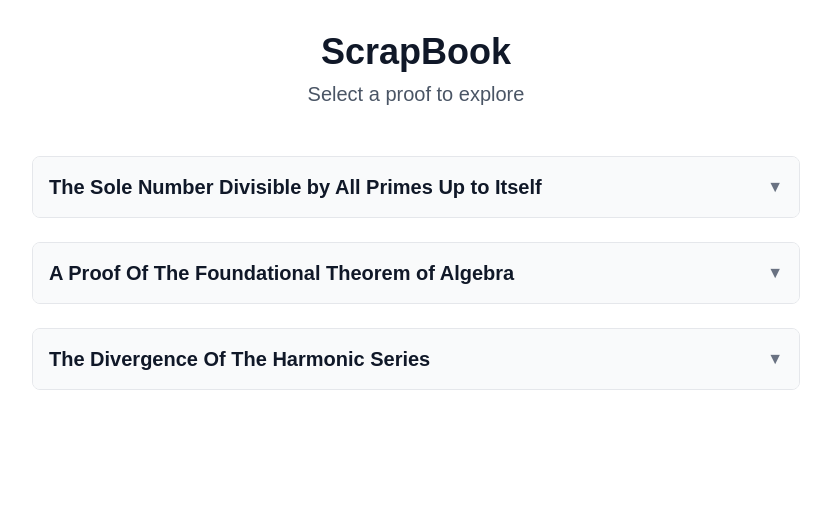
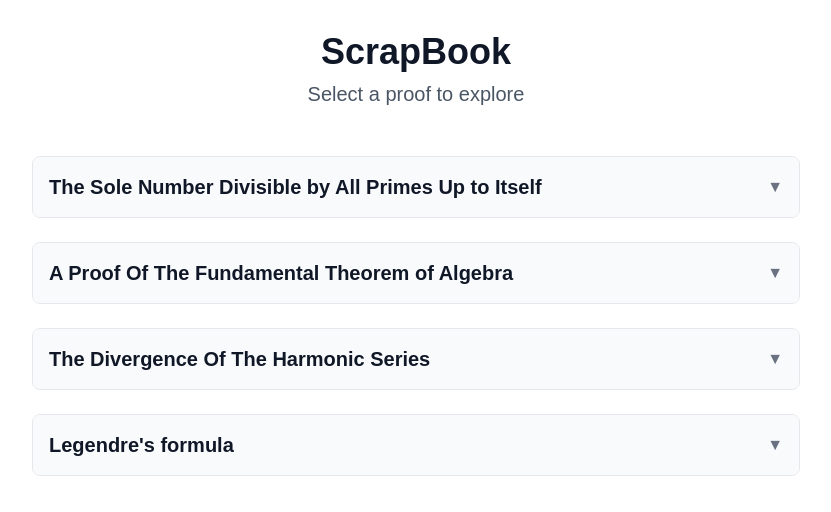
Before and after one commit to ion530/Math-Notes, a Next.js app: page /closed in a window 1280 px wide. Shown: the top 512 px of the page, without its empty margins (224-1055 px from the left). Built offline with nearby package versions, Linux system fonts and the light colour scheme.

Commit message:
Legendre's formula

```diff
--- a/app/closed/page.js
+++ b/app/closed/page.js
@@ -14,10 +14,11 @@ const proofs = [
     \\\\
     &\\text{Claim: } \\forall y \\in [X,X^2], \\ y \\text{ is prime } \\iff y \\equiv 1 \\ (\\mathrm{mod}\\ X). \\\\
     &\\text{Proof of Claim:} \\\\
-    &\\quad (\\Rightarrow) \\text{ Let } y \\text{ be prime. Suppose } y \\not\\equiv 1 \\ (\\mathrm{mod}\\ X). \\\\
-    &\\quad\\quad \\text{Then } y = kX + r \\text{ where } 2 \\leq r \\leq X. \\\\
-    &\\quad\\quad \\exists \\text{prime p} \\leq r<y \\text{ dividing } r \\text{ (since } r \\geq 2). \\\\
-    &\\quad\\quad p \\mid X \\text{ (by definition of X) and } p \\mid r \\implies p \\mid y, \\text{(with } p \\not= y) \\text{ contradicting } y \\text{ being prime.} \\\\
+    &\\quad (\\Rightarrow) \\text{ Let } y \\in [X, X^2] \\text{ be prime. Suppose } y \\not\\equiv 1 \\ (\\mathrm{mod}\\ X). \\\\
+    &\\quad\\quad \\text{Thus, } y = kX + r \\text{ where } 2 \\leq r \\leq X. \\\\
+    &\\quad\\quad \\exists \\text{prime p} \\leq r<y \\text{ such that } p \\mid r \\text{, since } r \\geq 2 \\text{ and every number bigger than 1} \\\\ &\\quad\\quad\\text{has a prime factor.} \\\\
+    &\\quad\\quad p \\mid X \\text{ (by definition of X) and } p \\mid r \\implies p \\mid y, \\text{ with } p < y \\\\
+    &\\quad\\quad\\text{In conclusion, we found a prime divisor of } y \\text{, contradicting } y \\text{ being prime.} \\\\
     \\\\
     &\\quad (\\Leftarrow) \\text{ Strong induction on } k \\text{ for } y = kX + 1: \\\\
     &\\quad\\quad \\text{Base Case } (k=1): y = X+1 \\text{ and suppose X + 1 is composite. } \\\\
@@ -27,13 +28,19 @@ const proofs = [
     &\\quad\\quad \\text{Inductive Step: Assume that } \\forall k' \\leq k \\text{ it follows that } \\ k'X+1 \\text{ is prime.} \\\\
     &\\quad\\quad \\text{Assume } y = (k+1)X+1 \\text{ is composite and let } p \\text{ be its smallest prime factor.} \\\\
     &\\quad\\quad \\text{Case 1: } p \\leq X \\implies p \\mid X \\text{ and } \\ p \\mid (k+1)X + 1 \\implies p \\mid 1, \\text{ contradiction.} \\\\
-    &\\quad\\quad \\text{Case 2: } p > X \\implies p = k'X+1 \\text{ for some } k' \\leq k \\text{ (already proved).} \\\\
-    &\\quad\\quad p \\mid y \\implies p \\mid (k'X + 1) + (k - k' + 1)X \\implies p \\mid p + (k - k' + 1)X \\implies p \\mid (k - k' + 1)X \\implies p \\mid k - k' + 1 \\text{ (since } p \\nmid X). \\\\
-    &\\quad\\quad \\text{But } X < p \\leq k - k' + 1 < k + 1 \\implies X^2 < X(k+1) = y - 1 < X^2, \\text{ contradiction.} \\\\
+    &\\quad\\quad \\text{Case 2: } p > X \\implies p = k'X+1 \\text{ for some } k' \\leq k \\text{ (which is already proved).} \\\\
+    &\\quad\\quad p \\mid y \\implies p \\mid (k'X + 1) + (k - k' + 1)X \\implies p \\mid p + (k - k' + 1)X \\implies \\\\
+    &\\quad\\quad p \\mid (k - k' + 1)X \\implies p \\mid k - k' + 1 \\text{, because } gcd(p, X) = 1 \\text{ (since } p > X). \\\\
+    &\\quad\\quad \\text{Thus, } p \\leq k - k' + 1 \\text{ and } p > X \\implies X \\leq k - k' + 1 < k + 1 \\implies \\\\
+    &\\quad\\quad X^2 < X(k+1) = y - 1 < y \\leq X^2 \\implies X^2 < X^2, \\text{ clear contradiction.} \\\\
     \\\\
     &\\text{Final Step: Take } k = X-2: \\\\
-    &\\quad y = (X-2)X + 1 = X^2 - 2X + 1 = (X-1)^2 \\text{ must be prime (due to the previous claim).} \\\\
+    &\\quad y = (X-2)X + 1 = X^2 - 2X + 1 = (X-1)^2 \\implies y \\equiv 1 \\ (\\mathrm{mod}\\ X) \\land X < y < X^2 \\\\
+    &\\quad \\text{Thus, due to the claim we proved, } (X - 1)^2 \\text{ must be a prime number.} \\\\
     &\\quad \\text{But perfect squares are never prime.} \\quad \\blacksquare
+    \\\\
+    \\\\
+    &\\underline{\\text{Note:}} \\ X = 2 \\text{ works because the inequality } X < (X-1)^2 < X^2 \\text{ fails for } X = 2.
     \\end{aligned}
   `
   },
@@ -91,7 +98,7 @@ const proofs = [
   }*/
  {
     id: '2',
-    title: `A Proof Of The Foundational Theorem of Algebra`,
+    title: `A Proof Of The Fundamental Theorem of Algebra`,
     claim: `$\\text{Every polynomial p(z) with degree n has n roots: } r_1, ..., r_n \\text{ and can be factored } \\\\ \\text{as } p(z) = a(z - r_1)...(z - r_n).$`,
     proof: `
     \\begin{aligned}
@@ -138,6 +145,27 @@ const proofs = [
     &\\text{Suppose } \\sum_{n=1}^{\\infty} \\frac{1}{n} \\text{ converges to } S \\in \\mathbb{R}. \\\\
     &\\ S = \\sum_{n=1}^{\\infty} \\frac{1}{2n - 1} + \\sum_{n=1}^{\\infty} \\frac{1}{2n} = \\sum_{n=1}^{\\infty} \\frac{1}{2n - 1} + \\frac{1}{2} \\sum_{n=1}^{\\infty} \\frac{1}{n} = \\sum_{n=1}^{\\infty} \\frac{1}{2n - 1} + \\frac{1}{2} S \\implies \\\\
     &\\ S = \\sum_{n=1}^{\\infty} \\frac{2}{2n - 1} = \\sum_{n=1}^{\\infty} \\frac{1}{n - \\frac{1}{2}} > \\sum_{n=1}^{\\infty} \\frac{1}{n} = S \\implies S > S, \\text{ contradiction.} \\quad \\blacksquare
+    \\end{aligned}
+  `
+  },
+  {
+    id: '4',
+    title: `Legendre's formula`,
+    claim: `$\\text{Given a prime } p, \\ v_p(n!) = \\sum_{k=1}^{\\infty} \\left\\lfloor \\frac{n}{p^k} \\right\\rfloor.$`,
+    proof: `
+    \\begin{aligned}
+    &\\text{Let } n \\in \\mathbb{N} \\text{ and } p \\text{ a prime.} \\\\
+    &\\ v_p(n!) = \\sum_{k=1}^{n} v_p(k) \\text{ and notice that } v_p(k) = 0 \\text{ whenever } p \\nmid k. \\\\
+    &\\text{So we only need to consider the multiples of } p: \\\\
+    &\\ v_p(n!) = \\sum_{k=1}^{\\lfloor n/p \\rfloor} v_p(pk) = \\sum_{k=1}^{\\lfloor n/p \\rfloor} (1 + v_p(k)) = \\lfloor \\frac{n}{p} \\rfloor + \\sum_{k=1}^{\\lfloor n/p \\rfloor} v_p(k) = \\lfloor \\frac{n}{p} \\rfloor + v_p(\\lfloor n/p \\rfloor !) \\\\
+    \\\\ &\\text{Notice that this is a recursive formula for } v_p(n!) \\text{ thus we can solve it via induction.} \\\\
+    \\\\
+    &\\underline{\\text{Strong Induction on } n:} \\\\
+    &\\text{Base Case: } n = 1, \\ v_p(1!) = 0 \\text{ and } \\sum_{k=1}^{\\infty} \\left\\lfloor \\frac{1}{p^k} \\right\\rfloor = 0. \\\\
+    &\\text{Inductive Step: Assume the formula holds for all } m < n. \\text{ Here } m = \\lfloor \\frac{n}{p} \\rfloor < n.\\\\
+    &\\text{Then, using the recursive formula:} \\\\
+    &\\ v_p(n!) = \\lfloor \\frac{n}{p} \\rfloor + v_p(\\lfloor n/p \\rfloor !) = \\lfloor \\frac{n}{p} \\rfloor + \\sum_{k=1}^{\\infty} \\left\\lfloor \\frac{\\lfloor n/p \\rfloor}{p^k} \\right\\rfloor = \\lfloor \\frac{n}{p} \\rfloor + \\sum_{k=1}^{\\infty} \\left\\lfloor \\frac{n/p}{p^k} \\right\\rfloor \\\\
+    &\\ v_p(n!) = \\lfloor \\frac{n}{p} \\rfloor + \\sum_{k=1}^{\\infty} \\left\\lfloor \\frac{n}{p^{k+1}} \\right\\rfloor = \\lfloor \\frac{n}{p} \\rfloor + \\sum_{k=2}^{\\infty} \\left\\lfloor \\frac{n}{p^k} \\right\\rfloor = \\sum_{k=1}^{\\infty} \\left\\lfloor \\frac{n}{p^k} \\right\\rfloor. \\quad \\blacksquare
     \\end{aligned}
   `
   }
--- a/app/page.js
+++ b/app/page.js
@@ -1,3 +1,7 @@
+// link: https://math-notes-pf9zkbe50-ion530s-projects.vercel.app/
+// run locally: npm run dev
+// git push: git add . && git commit -m "your message" && git push origin main
+
 import Image from "next/image";
 
 export default function Home() {
@@ -27,7 +31,7 @@ export default function Home() {
                 href="/closed"
                 className="w-full px-6 py-4 bg-grey-50 hover:bg-grey-100 border border-grey-200 rounded-lg shadow-sm transition-all duration-200 text-center"
               >
-                <h2 className="text-2xl font-semibold text-black-800 mb-1">ScrapBook</h2>
+                <h2 className="text-2xl font-semibold text-black-800 mb-1">Scrapbook</h2>
                 <p className="text-black-600">Closed topics</p>
               </a>
 
--- a/app/problems/page.js
+++ b/app/problems/page.js
@@ -262,6 +262,43 @@ const problems = [
     &\\text{compute } f(x) = \\prod_{n=1}^{\\infty} (1 + x^{2^n}) = \\sum_{n=0}^{\\infty} x^n = \\frac{1}{1 - x} \\quad \\blacksquare
     \\end{aligned}
     `
+  },
+  {
+    id: '7',
+    title: 'N2 IMO Shortlist 2022',
+    category: 'Number Theory',
+    problem: `$\\text{Find all positive integers } n > 2 \\text{ such that } n! \\mid \\prod_{p<q \\leq n} (p + q) \\\\ \\text{Where p, q are primes.}$`,
+    solution:`
+    \\begin{aligned}
+    &\\text{Let's assume that } p_1 < p_2 < ... < p_m \\leq n \\text{ are the primes less than or equal to n.} \\\\
+    \\\\
+    &\\underline{\\text{claim 1:}} \\ p_m = p_{m-1} + 2 \\\\
+    &\\underline{\\text{proof:}} \\\\
+    &\\ p_m \\mid n! \\implies \\ p_m \\mid \\prod_{p<q \\leq n} (p + q) \\implies \\ p_m \\mid p_i + p_j \\text{ for some } i, j < m \\\\
+    &\\text{Suppose for the sake of contradiction that neither } p_i \\text{ nor } p_j \\text{ is } 2. \\\\
+    &\\text{Then, both } p_i \\text{ and } p_j \\text{ are odd primes } \\implies p_i + p_j \\text{ is even and } p_m \\text{ is odd } \\\\
+    &\\implies 2p_m \\mid p_i + p_j \\implies 2p_m \\leq p_i + p_j < 2p_{m-1} < 2p_m \\text{, contradiction.} \\\\
+    \\\\
+    &\\text{Thus, one of } p_i \\text{ or } p_j \\text{ is } 2. \\text{ Without loss of generality, let } p_j = 2 \\implies \\\\
+    &\\ p_m \\mid p_i + 2 \\implies p_m \\leq p_i + 2 \\leq p_{m-1} + 2 \\implies p_m = p_{m-1} + 2 \\text{ or } p_m = p_{m-1} + 1 \\\\
+    \\\\
+    &\\text{But if } p_m = p_{m-1} + 1 \\text{ then } p_m = 3 \\text{, beacause 2 and 3 are the only consecutive primes} \\\\ &\\implies n \\in \\{3, 4\\}.
+    \\text{ Checking both cases, we find that neither work.} \\\\ &\\text{Thus, } p_m = p_{m-1} + 2 . \\\\
+    \\\\
+    &\\underline{\\text{claim 2:}} \\ p_{m-1} = p_{m-2} + 2 \\\\
+    &\\underline{\\text{proof:}} \\\\
+    &\\ p_{m-1} \\mid n! \\implies \\ p_{m-1} \\mid \\prod_{p<q \\leq p_m} (p + q) \\implies \\ p_{m-1} \\mid \\prod_{p<q \\leq p_{m-1}} (p + q) \\cdot \\prod_{i=1}^{m-1} (p_i + p_m) \\\\
+    &\\text{Case 1: } p_{m-1} \\mid \\prod_{p<q \\leq p_{m-1}} (p + q) \\implies \\text{ by the same reasoning as in claim 1, } \\\\ &\\text{ we find that } p_{m-1} = p_{m-2} + 2. \\\\
+    \\\\
+    &\\text{Case 2: } p_{m-1} \\mid \\prod_{i=1}^{m-1} (p_i + p_m) \\implies \\ p_{m-1} \\mid \\prod_{i=1}^{m-1} (p_i + p_{m-1} + 2) \\implies p_{m-1} \\mid \\prod_{i=1}^{m-1} (p_i + 2) \\\\
+    &\\text{Thus, for some } i < m-1, \\ p_{m-1} \\mid p_i + 2 \\implies p_{m-1} \\leq p_i + 2 \\leq p_{m-2} + 2 \\implies \\\\ &\\ p_{m-1} = p_{m-2} + 2. \\text{ We have excluded } p_{m-1} = p_{m-2} + 1 \\text{ due to prior reasoning.} \\\\
+    \\\\
+    &\\underline{\\text{Conclusion:}} \\\\
+    &\\text{We have created a set of three consecutive twins primes } \\{p_{m-2}, p_{m-1}, p_m\\} \\\\
+    &\\text{However, the only such set is } \\{3, 5, 7 \\} \\implies p_m = 7 \\implies n \\in \\{7, 8, 9, 10 \\}. \\\\
+    &\\text{Checking those four values, we find that only } n = 7 \\text{ works.} \\quad \\blacksquare
+    \\end{aligned}
+    `
   }
 ];
 
```
